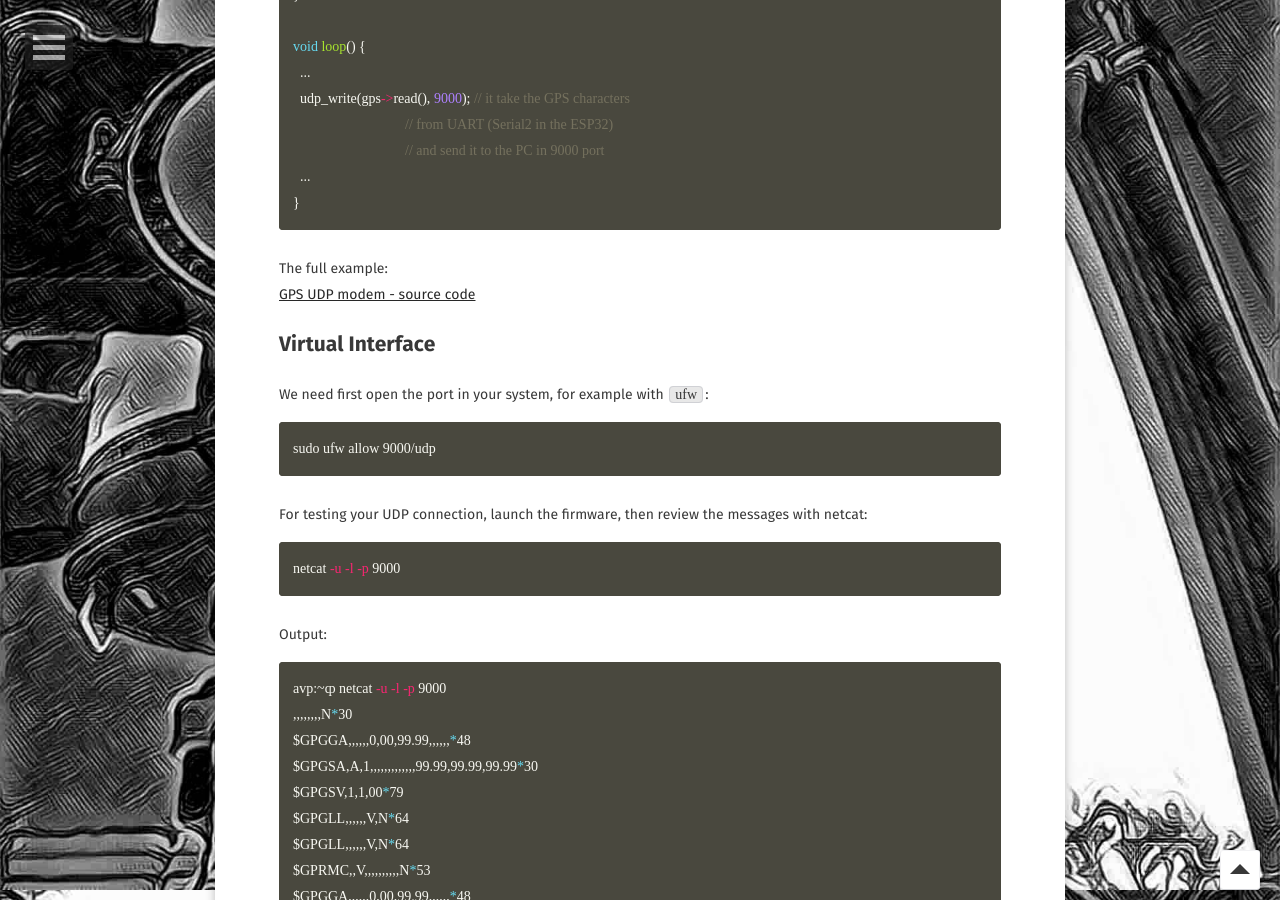
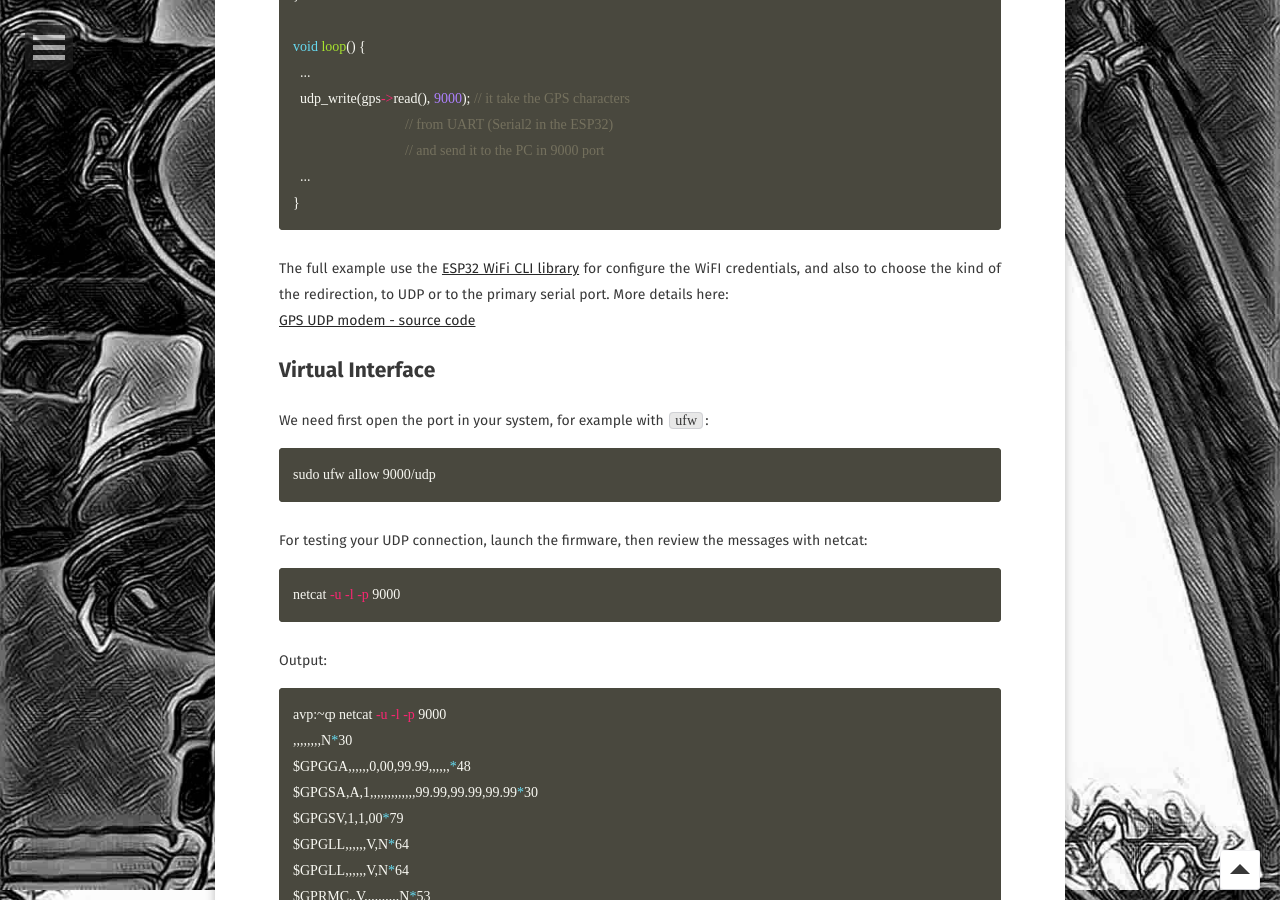
Before and after one commit to hpsaturn/hpsaturn.github.io, a Jekyll site: the page built from _posts/2022-10-08-virtual-serial-port.md, in a window 1280 px wide and 900 px high, scrolled down 1670 px. Built offline with Jekyll 4.4.1, drawn with Linux system fonts in a browser that asks for light colours; some web fonts are replaced.

Commit message:
added description to full example source code

````diff
--- a/_posts/2022-10-08-virtual-serial-port.md
+++ b/_posts/2022-10-08-virtual-serial-port.md
@@ -63,7 +63,7 @@ void loop() {
 }
 ```
 
-The full example:
+The full example use the [ESP32 WiFi CLI library](https://github.com/hpsaturn/esp32-wifi-cli#readme) for configure the WiFI credentials, and also to choose the kind of the redirection, to UDP or to the primary serial port. More details here:
 [GPS UDP modem - source code](https://github.com/hpsaturn/esp32-wifi-cli/tree/master/examples/gps-udp-modem)
 
 ## Virtual Interface
````
